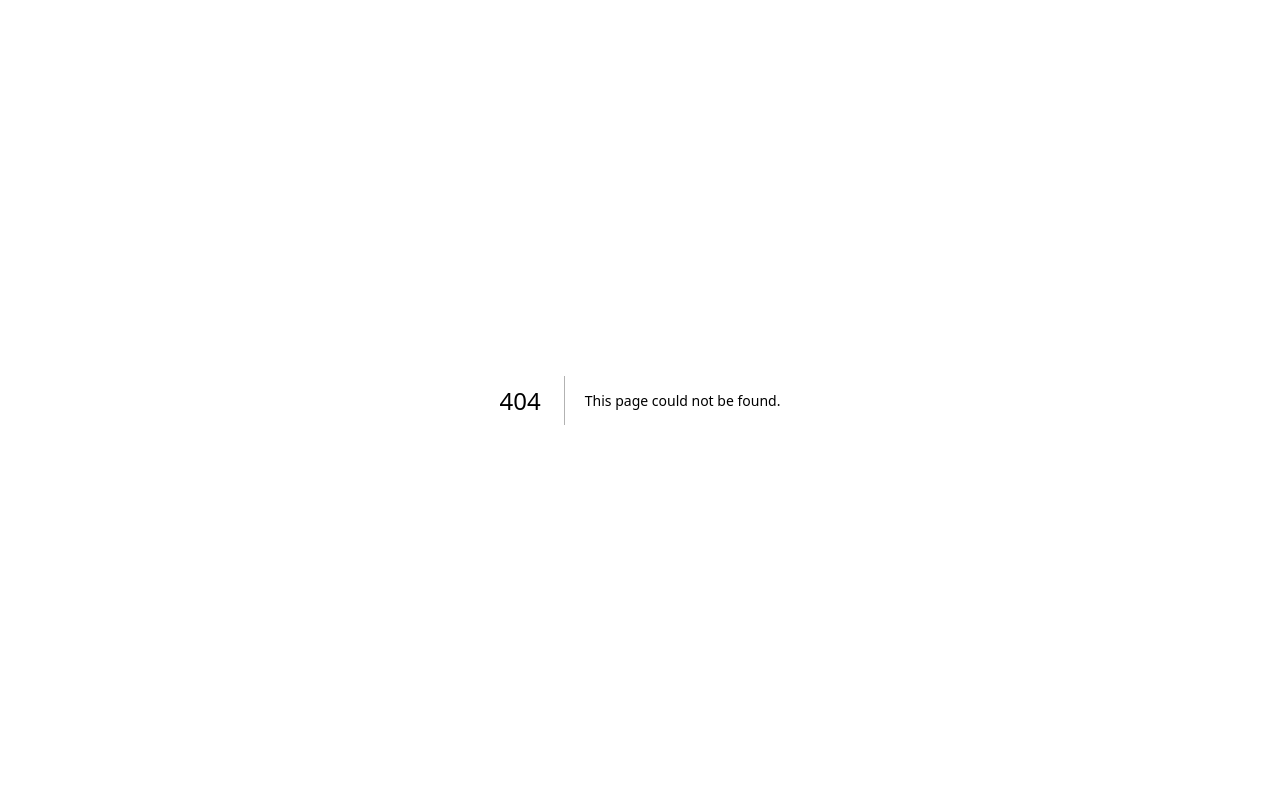
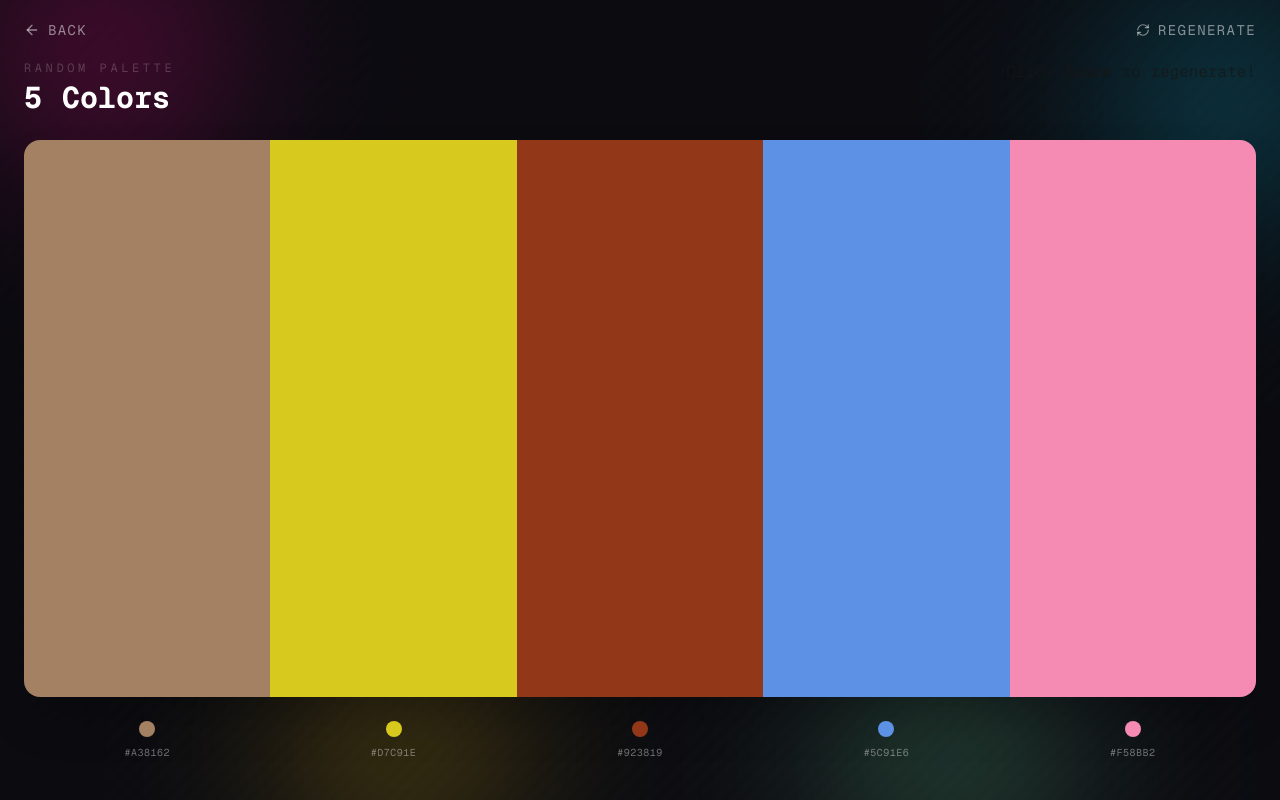
Before and after one commit to RiteshKharal/ColorChooser, a Next.js app: page /random in a window 1280 px wide. Before the commit this address had no page. Built offline with nearby package versions, Linux system fonts and the light colour scheme; a web font is replaced by a local one.

Commit message:
NEW: Random colors!

```diff
--- a/app/components/ColorConversions.tsx
+++ b/app/components/ColorConversions.tsx
@@ -11,7 +11,7 @@ export function toHex(color: string): string {
 	const [r, g, b, a] = ctx.getImageData(0, 0, 1, 1).data;
 
 	const hex = [r, g, b].map((v) => v.toString(16).padStart(2, "0")).join("");
-	return `#${hex}${a === 255 ? "" : a.toString(16).padStart(2, "0")}`;
+	return `#${hex}${a === 255 || a === 0 ? "" : a.toString(16).padStart(2, "0")}`;
 }
 
 export function HEXtoRGB(hex: string): string {
@@ -87,3 +87,10 @@ export function HEXtoHWB(hex: string): string {
 		? `hwb(${hue} ${W}% ${B}%)`
 		: `hwb(${hue} ${W}% ${B}% / ${+a.toFixed(2)})`;
 }
+
+export function RandomHEX(){
+	const RGB = `rgb(${Math.min(Math.ceil(Math.random() * 266),255)}, ${Math.min(Math.ceil(Math.random() * 266),255)},${Math.min(Math.ceil(Math.random() * 266),255)})`
+
+
+	return toHex(RGB)
+}
--- a/app/page.tsx
+++ b/app/page.tsx
@@ -1,18 +1,21 @@
 "use client";
 import { HSLPicker } from "./pickers/HSLPicker";
 import { useCallback, useEffect, useRef, useState } from "react";
-import { ClipboardCopy, Check } from "lucide-react";
+import { ClipboardCopy, Check, DicesIcon } from "lucide-react";
 import { RGBPicker } from "./pickers/RGBPicker";
 import { toHex, HEXtoRGB, HEXtoHSL } from "./components/ColorConversions";
 import * as font from "@/app/fonts";
 import { DropDown } from "./components/DropDown";
 import { HEXtoHWB } from "./components/ColorConversions";
 import { HWBPicker } from "./pickers/HWBPicker";
+import { useRouter } from "next/navigation";
 
 export default function Home() {
+	const router = useRouter()
 	const [CurrentColor, setCurrentColor] = useState<string>(``);
 	const [ConvertedColor, setConvertedColor] = useState<string>(CurrentColor);
 	const [CurrentColorHex, setCurrentColorHex] = useState<string>("");
+
 
 	const [PickerType, setPickerType] = useState<string>("HSL");
 	const [ColorType, setColorType] = useState<string>("");
@@ -102,9 +105,18 @@ export default function Home() {
 				<div className="grain"></div>
 			</div>
 
+			<section
+				className={`absolute top-3 right-10 text-[1.15rem] bg-black/40 font-bold  rounded-xl px-5 p-2 ${font.inconsolata.className} flex flex-row gap-3 cursor-pointer`}
+				onClick={()=>{
+					router.push('/random')
+				}}
+			>
+				<DicesIcon className={``} />
+				Random Colors
+			</section>
+
 			<div className="relative z-10 flex flex-col w-full text-center items-center">
 				<div className="flex flex-row gap-10">
-
 					<div className="flex flex-row gap-3">
 						<input
 							type="radio"
@@ -206,18 +218,17 @@ export default function Home() {
 						backgroundColor: `hsla(0 0% 0% / 0.3)`,
 					}}
 				>
-					<div className="relative">
+					<div className="relative mr-auto">
 						<DropDown
 							OnChange={(type) => {
 								setColorType(type);
 							}}
 							PickerType={PickerType}
-							className="mr-auto"
 						/>
 					</div>
 
 					<div
-						className={`transition h-full tracking-wider ${font.comfortaa.className}`}
+						className={`transition h-full tracking-wider ${font.comfortaa.className} mr-auto ml-auto`}
 					>
 						{ConvertedColor}
 					</div>
--- a/app/pickers/HSLPicker.tsx
+++ b/app/pickers/HSLPicker.tsx
@@ -34,9 +34,8 @@ export function HSLPicker({
 			setSaturation(Math.min(Math.ceil(Math.random() * 100), 100));
 			setLightness(Math.min(Math.ceil(Math.random() * 100), 100));
 		}
-	// eslint-disable-next-line react-hooks/exhaustive-deps
+		// eslint-disable-next-line react-hooks/exhaustive-deps
 	}, []);
-
 
 	useEffect(() => {
 		const val = String(Number(transparency) / 100);
@@ -143,7 +142,7 @@ export function HSLPicker({
 							setSaturation(el.target.value);
 						}}
 						onBlur={(el) => {
-							if (!el.target.value) el.target.value = "0";
+							if (!el.target.value) el.target.value = "1";
 
 							if (Number(el.target.value)) el.target.style.outline = "0px";
 						}}
@@ -195,7 +194,8 @@ export function HSLPicker({
 							const val = Number(el.target.value);
 
 							if (!el.target.value) {
-								el.target.value = "0";
+								el.target.value = "1";
+								el.target.style.outline = "0px";
 							}
 
 							if (val < 0 || val > 1 || !Number(el.target.value))
--- a/app/pickers/HWBPicker.tsx
+++ b/app/pickers/HWBPicker.tsx
@@ -181,9 +181,21 @@ export function HWBPicker({
 						}}
 						onBlur={(el) => {
 							const val = Number(el.target.value);
-							if (!el.target.value) el.target.value = "0";
-							if (val < 0 || val > 1 || !Number(el.target.value))
+
+							if (!el.target.value) {
+								el.target.value = "1";
+								setTempAlpha("1");
+								setTransparency(100);
+								return;
+							}
+
+							if (val < 0 || val > 1 || isNaN(val)) {
 								el.target.style.outline = "1px solid red";
+								return;
+							}
+
+							el.target.style.outline = "0px";
+							setTransparency(val * 100);
 						}}
 					/>
 				</div>
--- a/app/pickers/RGBPicker.tsx
+++ b/app/pickers/RGBPicker.tsx
@@ -195,7 +195,7 @@ export function RGBPicker({
 							const val = Number(el.target.value);
 
 							if (!el.target.value) {
-								el.target.value = "0";
+								el.target.value = "1";
 							}
 
 							if (val < 0 || val > 1 || !Number(el.target.value))
--- /dev/null
+++ b/app/random/page.tsx
@@ -0,0 +1,148 @@
+"use client";
+
+import { useEffect, useState } from "react";
+import { ArrowLeft, RefreshCw, Copy, Check, LockKeyhole } from "lucide-react";
+import { RandomHEX } from "../components/ColorConversions";
+import { useRouter } from "next/navigation";
+import * as font from "@/app/fonts";
+
+export default function Page() {
+	const router = useRouter();
+	const [ColorLength, setColorLength] = useState<number>(5);
+	const [colors, setColors] = useState<string[]>([]);
+	const [copied, setCopied] = useState<number | null>(null);
+	const [locked, setLocked] = useState<number[]>([]);
+
+	const regenerate = () =>
+		setColors(
+			Array.from({ length: 5 }, (v, i) => {
+				if (!locked.includes(i)) {
+					return RandomHEX();
+				} else {
+					return colors[i];
+				}
+			}),
+		);
+
+	const copyColor = (val: string, i: number) => {
+		navigator.clipboard.writeText(val);
+		setCopied(i);
+		setTimeout(() => setCopied(null), 1500);
+	};
+
+	useEffect(() => {
+		setColors(Array.from({ length: 5 }, () => RandomHEX()));
+
+		const handler = (ev: KeyboardEvent) => {
+			if (ev.key === " ") regenerate();
+		};
+		window.addEventListener("keydown", handler);
+		return () => window.removeEventListener("keydown", handler);
+		// eslint-disable-next-line react-hooks/exhaustive-deps
+	}, []);
+
+	return (
+		<div className="relative flex flex-col min-h-screen w-full bg-[#0b0b10] overflow-hidden font-mono">
+			<div className="ambient" aria-hidden="true">
+				<div className="blob b1" />
+				<div className="blob b2" />
+				<div className="blob b3" />
+				<div className="blob b4" />
+				<div className="scanlines" />
+				<div className="grain" />
+			</div>
+
+			{/* Header */}
+			<header className="relative z-10 flex items-center justify-between px-6 py-5">
+				<button
+					onClick={() => router.back()}
+					className="flex items-center gap-2 text-white/50 hover:text-white transition-colors text-sm tracking-widest uppercase"
+				>
+					<ArrowLeft size={16} /> Back
+				</button>
+
+				<button
+					onClick={regenerate}
+					className="flex items-center gap-2 text-white/50 hover:text-white transition-colors text-sm tracking-widest uppercase"
+				>
+					<RefreshCw size={14} /> Regenerate
+				</button>
+			</header>
+
+			<div className="relative z-10 px-6 pb-6 flex justify-between">
+				<div>
+					<p className="text-white/20 text-xs tracking-[0.3em] uppercase mb-1">
+						Random Palette
+					</p>
+
+					<div className="flex flex-row text-white text-3xl font-bold gap-5">
+						<h1 className="">{colors.length}</h1>
+						<label htmlFor="clrlegth">Colors</label>
+					</div>
+				</div>
+
+				<div className="">
+					<section className="opacity-70">
+						Click <span className="font-bold">Space</span> to regenerate!
+					</section>
+				</div>
+			</div>
+
+			<div
+				className="relative z-10 flex flex-row flex-1 min-h-0 mx-6 mb-6 rounded-2xl overflow-hidden shadow-2xl"
+				style={{ height: "60vh" }}
+			>
+				{colors.map((color, i) => (
+					<div
+						key={i}
+						className="relative flex-1 group cursor-pointer transition-all duration-200 hover:flex-2 text-center justify-center place-items-center"
+						style={{ backgroundColor: color }}
+						onClick={() => copyColor(color, i)}
+					>
+						<div className="absolute inset-0 bg-black/0 group-hover:bg-black/10 transition-all duration-300" />
+
+						<div className="absolute bottom-0 left-0 right-0 p-3 translate-y-full group-hover:translate-y-0 transition-transform duration-300 bg-black/40 backdrop-blur-sm">
+							<p className="text-white text-xs font-bold tracking-widest uppercase">
+								{color}
+							</p>
+						</div>
+
+						<div className="flex flex-col w-full h-full text-center justify-center invisible group-hover:visible font-bold place-items-center gap-5">
+							<section
+								className={`[-webkit-text-stroke:0.09px_black] font-bold tracking-wider  bg-black/20 w-fit rounded-xl text-xl p-2 ${font.exo2.className}`}
+							>
+								{color}
+							</section>
+
+							<section className="">
+								<LockKeyhole />
+							</section>
+						</div>
+
+						<div className="absolute top-3 right-3 opacity-0 group-hover:opacity-100 transition-opacity duration-200">
+							{copied === i ? (
+								<Check size={14} className="text-white" />
+							) : (
+								<Copy size={14} className="text-white/80" />
+							)}
+						</div>
+					</div>
+				))}
+			</div>
+
+			<div className="relative z-10 flex flex-row gap-0 px-6 mb-10">
+				{colors.map((val, i) => (
+					<div key={i} className="flex-1 text-center">
+						<div
+							className="w-4 h-4 rounded-full mx-auto mb-2"
+							style={{ backgroundColor: val }}
+						/>
+						<p className="text-white/40 text-[10px] tracking-wider uppercase">
+							{val}
+						</p>
+					</div>
+				))}
+			</div>
+		</div>
+	);
+}
```
Also changed, not shown: app/components/DropDown.tsx (indentation only).
